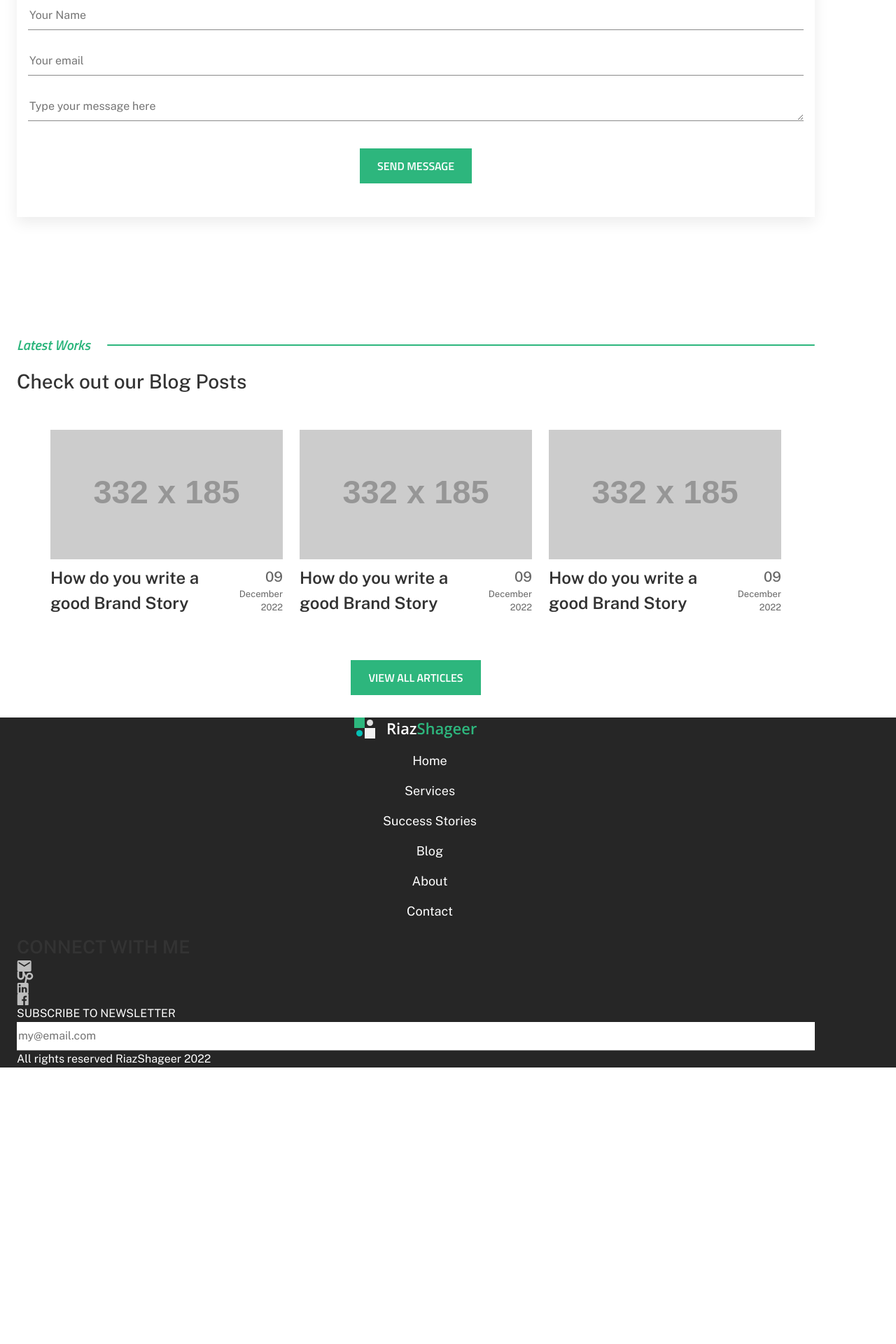
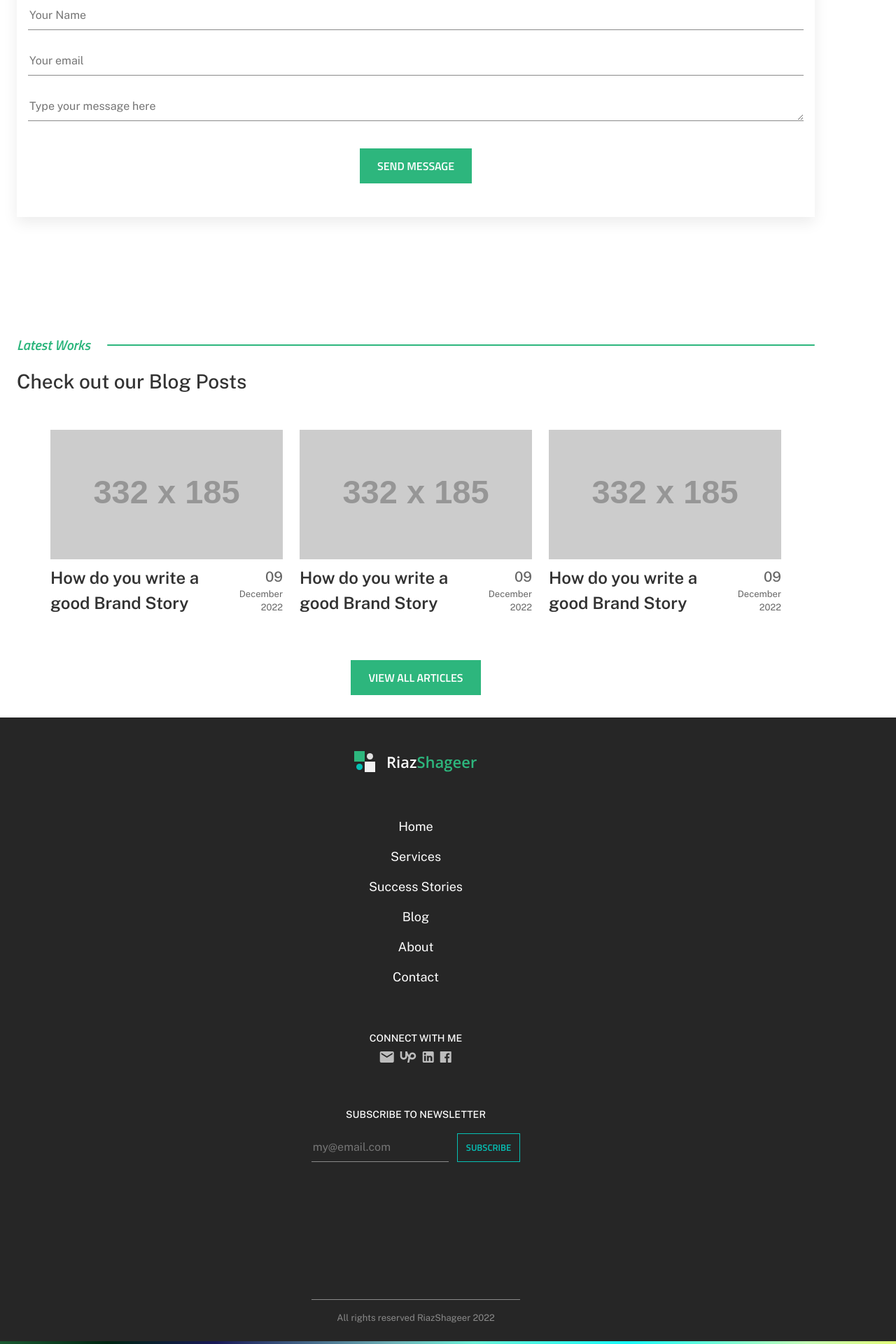
Before and after one commit to rshageer/rshageer.github.io, a Jekyll site: the page built from index.md, in a window 1280 px wide. Shown: the part 3967-5887 px from the top of the page at 70% size. Built offline with Jekyll 4.4.1, drawn with Linux system fonts in a browser that asks for light colours; before the commit the page ends 5528 px from its top, so only the background shows below that.

Commit message:
Completed mobile Footer

```diff
--- a/_includes/footer.html
+++ b/_includes/footer.html
@@ -2,9 +2,9 @@
   <section class="footer__container | container" aria-label="Footer Items Container">
     <img class="footer__logo"  src="/assets/images/logo-with-text_dark.svg" alt="Site Logo">
 
-    <article class="footer__social-media" aria-label="Social Media Contact">
+    <article class="footer__social-media | flow" aria-label="Social Media Contact">
       <h3>CONNECT WITH ME</h3>
-      <div aria-label="List of Social Media Link">
+      <div class="footer__social-media-icons"  aria-label="List of Social Media Link">
         {% for socialMedia in site.data.social-media.sites %}
         <a href="{{ socialMedia.link }}"><img src="{{ socialMedia.img }}" alt="{{ socialMedia.name }}"></a>
         {% endfor %}
@@ -14,9 +14,12 @@
     {% include nav.html %}
 
     <article class="footer__subscribe" aria-label="Newsletter Signup">
-      <form action="/">
-        <label for="newsletterEmail">SUBSCRIBE TO NEWSLETTER</label>
-        <input type="email" name="newsletterEmail" id="newsletterEmail" placeholder="my@email.com">
+      <form class="flow" action="/">
+        <label class="footer__subscribe-title" for="newsletterEmail">SUBSCRIBE TO NEWSLETTER</label>
+        <section class="footer__subscribe-panel" aria-label="Newsletter Signup Text Input">
+          <input type="email" name="newsletterEmail" id="newsletterEmail" placeholder="my@email.com">
+          <button class="footer__subscribe-btn">SUBSCRIBE</button>
+        </section>
       </form>
     </article>
 
--- a/_sass/_globals.scss
+++ b/_sass/_globals.scss
@@ -5,7 +5,8 @@ body{
     color: var(--text-clr, var(--clr-grey-500));
 
     // Box
-    padding-block: 2.2rem;
+    padding-block-start: 2.2rem;
+    padding-block-end: 0;
     padding-inline: 0;
     overflow-x: hidden;
 }
--- a/_sass/base/_vars.scss
+++ b/_sass/base/_vars.scss
@@ -15,6 +15,8 @@ $animation: 250ms ease-in-out;
   --font-family-secondary: 'Titillium Web', sans-serif;
 
 
+  --font-size-025: 13px;
+  --font-size-050: 14px;
   --font-size-100: 16px;
   --font-size-200: 18px;
   --font-size-300: 20px;
@@ -30,6 +32,8 @@ $animation: 250ms ease-in-out;
 
   --clr-primary-400-alpha: #2DB67D50;
   --clr-primary-500-alpha: #199D6650;
+
+  --clr-cyan-500: #05C0B5;
 
   --clr-grey-200: #262626;
   --clr-grey-300: #333333;
--- a/_sass/blocks/_footer.scss
+++ b/_sass/blocks/_footer.scss
@@ -1,22 +1,37 @@
 .footer {
+  padding-block-start: #{nth($spacing, 7)};
 
   color:white;
   background-color: var(--clr-grey-200);
 
+  &::after{
+    content: "";
+    display: block;
+    background-image: var(--gradient-multi);
+    height: #{nth($spacing, 1)};
+    width:100%;
+  }
   &__container{
     display: grid;
-    grid-template:
+    grid-template-areas:
     "logo"
     "menu"
     "social"
     "subscribe"
-    "copyright"
-    ;
+    "copyright";
+    row-gap: #{nth($spacing, 8)};
+    grid-template-rows: repeat(4, auto) #{nth($spacing, 11)};
+    justify-content: center;
+    padding-inline: #{nth($spacing, 4)};
+
     & > .nav{
       grid-area: menu;
       font-size: var(--font-size-200);
       & > nav > ul{
         list-style: none;
+        padding: 0;
+        margin: 0;
+
         & > li{
           display: inline-block;
           text-align: center;
@@ -38,13 +53,79 @@
 
   &__social-media{
     grid-area: social;
+    justify-self: center;
+    --flow-space: #{nth($spacing, 2)};
+
+    & > * {
+      font-size: var(--font-size-050);
+      font-weight: 500;
+      color:white;
+    }
+
+    &-icons{
+      display: flex;
+      flex-direction: row;
+      justify-content: center;
+      gap: #{nth($spacing, 2)}
+    }
   }
 
   &__subscribe{
     grid-area: subscribe;
+    --btn-border: var(--clr-cyan-500);
+    --btn-bg: transparent;
+    --btn-text: var(--clr-cyan-500);
+
+    &-title{
+      display: block;
+      width: fit-content;
+      font-size: var(--font-size-050);
+      font-weight: 500;
+      margin-inline: auto;
+    }
+
+    &-panel{
+      display: flex;
+      flex-direction: row;
+      gap: #{nth($spacing, 3)};
+
+      & > input{
+        background-color: transparent;
+        color: var(--clr-grey-600);
+
+        &:focus{
+          &::placeholder{
+            color:var(--clr-grey-500);
+          }
+        }
+      }
+    }
+
+    &-btn{
+      font-size: var(--font-size-025);
+      font-weight: 600;
+      padding-block: #{nth($spacing, 1)};
+      padding-inline: #{nth($spacing, 3)}
+    }
+
+    @include touchHover('.footer__subscribe-btn'){
+      --btn-border: var(--clr-primary-500);
+      --btn-bg: transparent;
+      --btn-text: var(--clr-primary-500);
+
+    }
   }
 
-  &__newsletter{
+  &__copyright{
     grid-area: copyright;
+    align-self: end;
+    padding-block-start: #{nth($spacing, 4)};
+    padding-block-end: #{nth($spacing, 5)};
+
+    font-size: var(--font-size-025);
+    color: var(--clr-grey-600);
+    text-align: center;
+
+    border-top: 1px solid var(--clr-grey-600);
   }
 }
--- a/_sass/blocks/_home-blog-list.scss
+++ b/_sass/blocks/_home-blog-list.scss
@@ -32,7 +32,7 @@
     }
     &-month{
       display: block;
-      font-size: 13px;
+      font-size: var(--font-size-025);
       min-width: 84px;
     }
   }
--- /dev/null
+++ b/assets/js/subscribe-form.js
@@ -0,0 +1 @@
+// TODO: Implement Subscribe form validation and action
```
